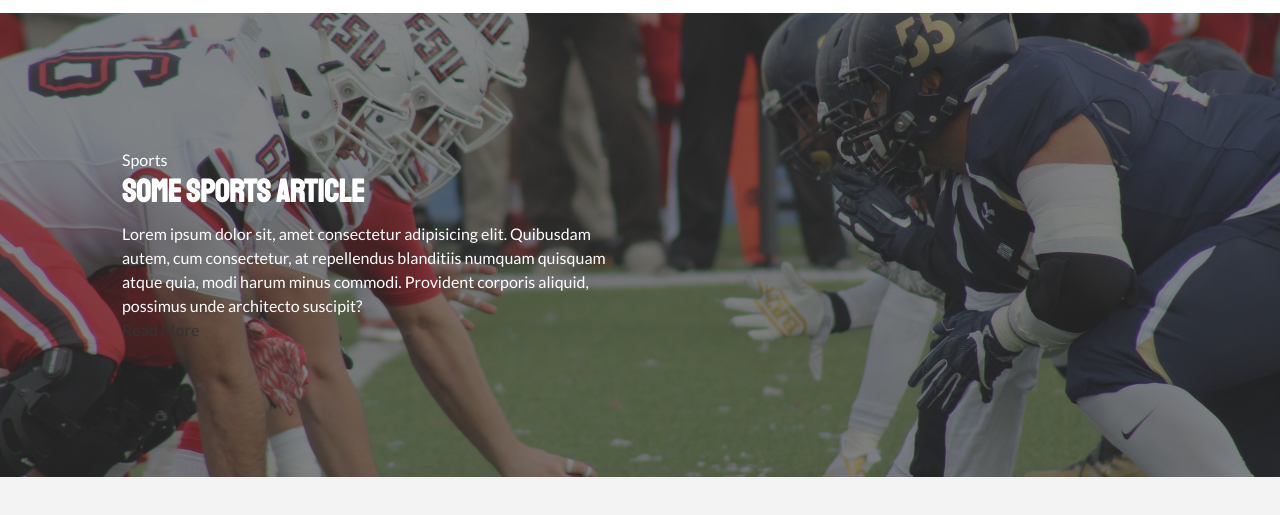
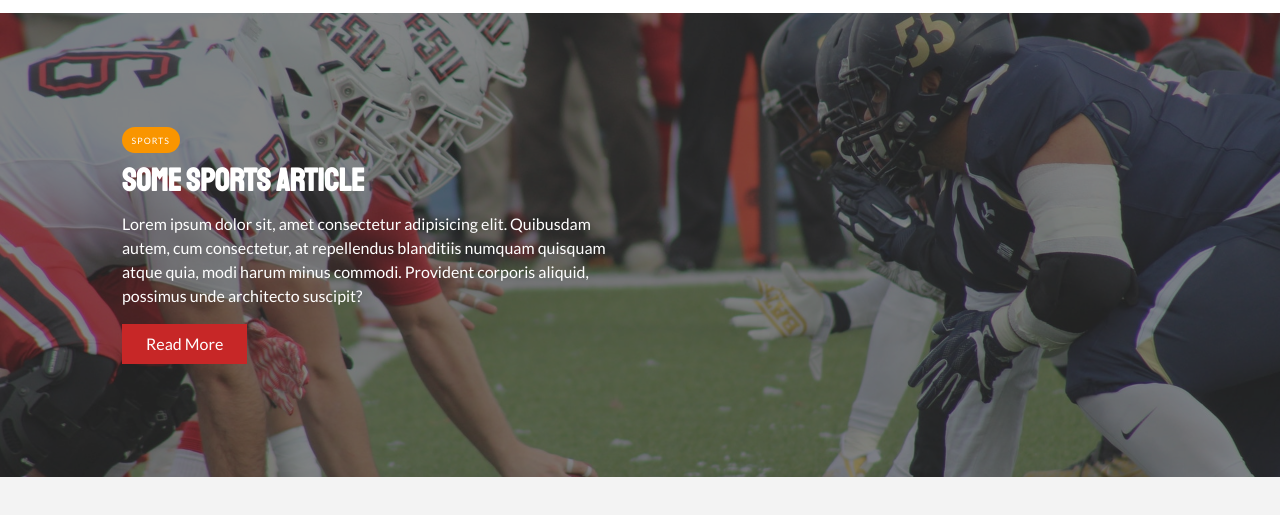
Before and after one commit to TrellixVulnTeam/front-end-misc_9PBU, a plain HTML site: page newsgrid/index.html in a window 1280 px wide. Shown: the part 61-576 px from the top of the page. Drawn offline with Linux system fonts and the light colour scheme.

Commit message:
Button styles

```diff
--- a/newsgrid/css/style.css
+++ b/newsgrid/css/style.css
@@ -51,6 +51,42 @@ h1, h2, h3, h4, h5, h6 {
   overflow: hidden;
 }
 
+.category {
+  display: inline-block;
+  color: #fff;
+  font-size: 0.55rem;
+  text-transform: uppercase;
+  letter-spacing: 1px;
+  padding: 0.4rem 0.6rem;
+  border-radius: 15px;
+  margin-bottom: 0.5rem;
+}
+
+.category-sports { background: var(--sports-color) }
+.category-ent { background: var(--ent-color) }
+.category-tech { background: var(--tech-color) }
+
+.btn {
+  display: inline-block;
+  border: none;
+  background: var(--dark-color);
+  color: #fff;
+  padding: 0.5rem 1.5rem;
+  transition: opacity 0.15s ease-out;
+}
+
+.btn-light { background: var(--light-color) }
+.btn-primary { background: var(--primary-color) }
+.btn-scondary { background: var(--secondary-color) }
+
+.btn-block {
+  display: block;
+  width: 100%;
+  text-align: center;
+}
+.btn:hover {
+  opacity: 0.9;
+}
 /* Navigation */
 #main-nav {
   background: #fff;
@@ -122,7 +158,6 @@ h1, h2, h3, h4, h5, h6 {
   width: 100%;
   height: 100%;
   opacity: 0.4;
-  z-index: 1;
 }
 
 #showcase .showcase-container {
@@ -136,3 +171,7 @@ h1, h2, h3, h4, h5, h6 {
 #showcase .showcase-content {
   z-index: 1;
 }
+
+#showcase .showcase-content p {
+  margin-bottom: 1rem;
+}
--- a/newsgrid/index.html
+++ b/newsgrid/index.html
@@ -41,7 +41,7 @@
           <div class="category category-sports">Sports</div>
           <h1>Some Sports Article</h1>
           <p>Lorem ipsum dolor sit, amet consectetur adipisicing elit. Quibusdam autem, cum consectetur, at repellendus blanditiis numquam quisquam atque quia, modi harum minus commodi. Provident corporis aliquid, possimus unde architecto suscipit?</p>
-          <a href="article.html" class="btnbtn-primary">Read More</a>
+          <a href="article.html" class="btn btn-primary">Read More</a>
         </div>
       </div>
     </div>
```
